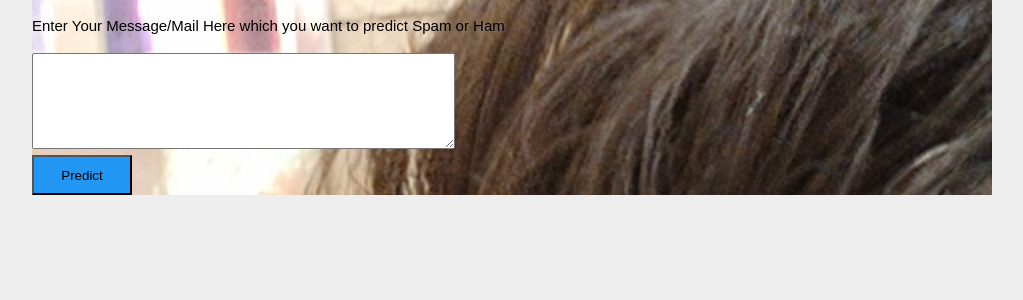
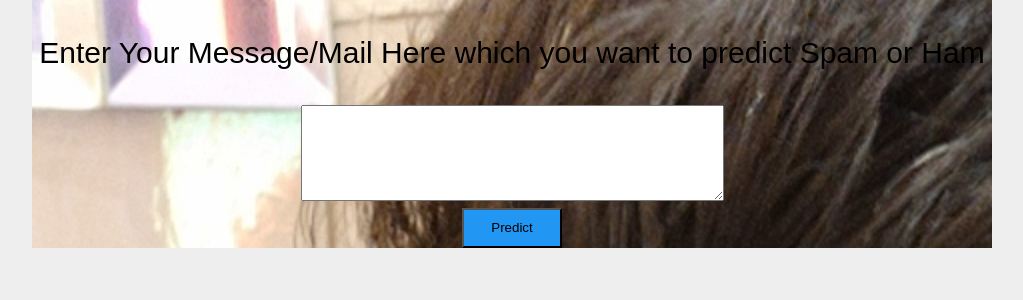
Before and after one commit to iamranjan/spam_classifier_Flask, a Flask app: page / in a window 1280 px wide. Shown: the part 156-456 px from the top of the page, without its empty margins (128-1151 px from the left). Run offline with Flask 2, Linux system fonts and the light colour scheme; parts of the project's set-up code (start-up, migrations or seed data) failed here and were passed over.

Commit message:
Update styles.css

```diff
--- a/static/styles.css
+++ b/static/styles.css
@@ -8,11 +8,11 @@ body{ max-width: 960px; font:15px/1.5 Arial, Helvetica,sans-serif; 	padding: 0px
 header{ background:#000000;	border-bottom:#448AFF 10px solid;height:120px; width:100%; 	padding-top:10px;}
 
 .main-header{ text-align:center;background-color: blue;	height:100px;width:100%;margin:0px;	}
-
+form { text-align:center;  }
 #brandname{ font-size:30px;	text-align:center; 	color: #fff;}
-
+p{font-size:30px;	text-align:center; 	color: #00000;}
 header h2{ 	text-align:center; 	font-size:30px;	color:#fff;}
 .btn-info {background-color: #2196F3;	height:40px; 	width:100px;} /* Blue */
-.btn-info:hover {background: #0b7dda;}
+.btn-info:hover {background: #0b7dda; }
 
 .resultss{ 	border-radius: 15px 50px;  background: #345fe4;  padding: 20px;  width: 200px; height: 150px; }
```
